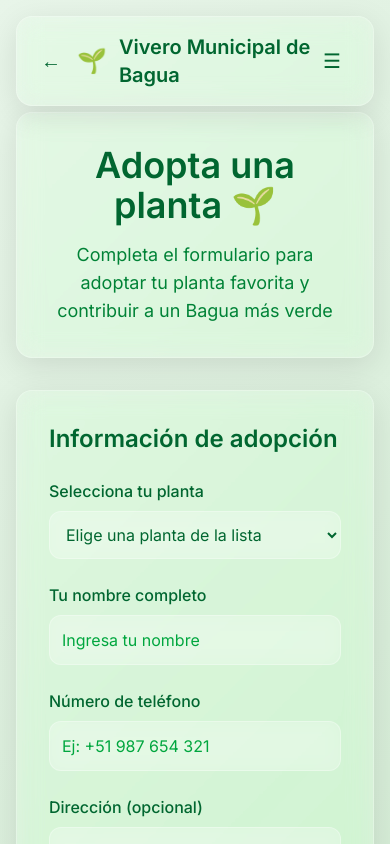
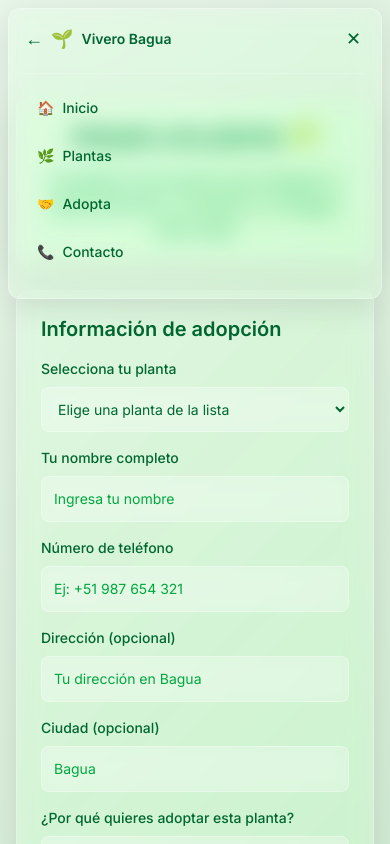
Before and after one commit to edalvb/adopta-verde-bagua, a Next.js app: page /adoption in a window 390 px wide. Both pictures are taken after a click on the button "Abrir menú". Shown: the top 844 px of the page. Built offline with nearby package versions, Linux system fonts and the light colour scheme.

Commit message:
Mejorar diseño y funcionalidad de la Navbar, agregar animaciones al menú móvil y ajustar estilos en las páginas de adopción y principal.

```diff
--- a/src/app/components/Navbar.tsx
+++ b/src/app/components/Navbar.tsx
@@ -1,32 +1,57 @@
 "use client";
+import { useState, useEffect } from "react";
 
 interface NavbarProps {
   showBackButton?: boolean;
 }
 
 export function Navbar({ showBackButton = false }: NavbarProps) {
+  const [isMobileMenuOpen, setIsMobileMenuOpen] = useState(false);
+
+  const toggleMobileMenu = () => {
+    setIsMobileMenuOpen(!isMobileMenuOpen);
+  };
+
+  const closeMobileMenu = () => {
+    setIsMobileMenuOpen(false);
+  };
+
+  // Cerrar menú cuando se hace clic fuera o se presiona Escape
+  useEffect(() => {
+    const handleEscape = (e: KeyboardEvent) => {
+      if (e.key === 'Escape') {
+        setIsMobileMenuOpen(false);
+      }
+    };
+
+    if (isMobileMenuOpen) {
+      document.addEventListener('keydown', handleEscape);
+      return () => document.removeEventListener('keydown', handleEscape);
+    }
+  }, [isMobileMenuOpen]);
   return (
-    <nav className="glass-card fixed top-4 left-4 right-4 z-50 px-6 py-4">
+    <nav className="glass-card fixed top-2 sm:top-4 left-2 sm:left-4 right-2 sm:right-4 z-50 px-4 sm:px-6 py-3 sm:py-4">
       <div className="flex items-center justify-between max-w-6xl mx-auto">
-        <div className="flex items-center gap-4">
+        <div className="flex items-center gap-2 sm:gap-4">
           {showBackButton && (
             <a
               href="/"
-              className="flex items-center gap-2 text-green-800 hover:text-green-600 transition-colors font-medium"
+              className="flex items-center gap-1 sm:gap-2 text-green-800 hover:text-green-600 transition-colors font-medium text-sm sm:text-base"
             >
-              <span className="text-xl">←</span>
+              <span className="text-lg sm:text-xl">←</span>
               <span className="hidden sm:inline">Volver</span>
             </a>
           )}
-          <div className="flex items-center gap-3">
-            <span className="text-2xl">🌱</span>
-            <h1 className="text-xl font-poppins font-bold text-green-800">
-              Vivero Municipal de Bagua
+          <div className="flex items-center gap-2 sm:gap-3">
+            <span className="text-lg sm:text-2xl">🌱</span>
+            <h1 className="text-sm sm:text-lg lg:text-xl font-poppins font-bold text-green-800">
+              <span className="hidden sm:inline">Vivero Municipal de Bagua</span>
+              <span className="sm:hidden">Vivero Bagua</span>
             </h1>
           </div>
         </div>
 
-        <div className="hidden md:flex items-center gap-6">
+        <div className="hidden md:flex items-center gap-4 lg:gap-6 text-sm lg:text-base">
           <a
             href="/"
             className="text-green-800 hover:text-green-600 font-medium transition-colors"
@@ -55,11 +80,57 @@ export function Navbar({ showBackButton = false }: NavbarProps) {
 
         {/* Mobile menu button */}
         <div className="md:hidden">
-          <button className="text-green-800 p-2">
-            <span className="text-xl">☰</span>
+          <button
+            className="text-green-800 p-1 sm:p-2 hover:text-green-600 transition-colors"
+            onClick={toggleMobileMenu}
+            aria-label="Abrir menú"
+          >
+            <span className="text-lg sm:text-xl">
+              {isMobileMenuOpen ? '✕' : '☰'}
+            </span>
           </button>
         </div>
       </div>
+
+      {/* Mobile menu dropdown */}
+      {isMobileMenuOpen && (
+        <div className="md:hidden mt-4 py-4 border-t border-white/20 mobile-menu-enter">
+          <div className="flex flex-col space-y-3">
+            <a
+              href="/"
+              className="text-green-800 hover:text-green-600 hover:bg-white/10 font-medium transition-all duration-200 px-3 py-2 rounded-lg text-sm flex items-center gap-2"
+              onClick={closeMobileMenu}
+            >
+              <span>🏠</span>
+              <span>Inicio</span>
+            </a>
+            <a
+              href="/#plantas"
+              className="text-green-800 hover:text-green-600 hover:bg-white/10 font-medium transition-all duration-200 px-3 py-2 rounded-lg text-sm flex items-center gap-2"
+              onClick={closeMobileMenu}
+            >
+              <span>🌿</span>
+              <span>Plantas</span>
+            </a>
+            <a
+              href="/adoption"
+              className="text-green-800 hover:text-green-600 hover:bg-white/10 font-medium transition-all duration-200 px-3 py-2 rounded-lg text-sm flex items-center gap-2"
+              onClick={closeMobileMenu}
+            >
+              <span>🤝</span>
+              <span>Adopta</span>
+            </a>
+            <a
+              href="#contacto"
+              className="text-green-800 hover:text-green-600 hover:bg-white/10 font-medium transition-all duration-200 px-3 py-2 rounded-lg text-sm flex items-center gap-2"
+              onClick={closeMobileMenu}
+            >
+              <span>📞</span>
+              <span>Contacto</span>
+            </a>
+          </div>
+        </div>
+      )}
     </nav>
   );
 }
--- a/src/app/globals.css
+++ b/src/app/globals.css
@@ -37,6 +37,7 @@
   border: 1px solid rgba(255, 255, 255, 0.3);
   backdrop-filter: blur(8px);
   border-radius: 0.75rem;
+  transition: all 0.3s ease;
 }
 
 .glass-input:focus {
@@ -52,6 +53,45 @@
   color: #2E7D32;
 }
 
+/* Responsive utilities */
+@media (max-width: 640px) {
+  .glass-card {
+    border-radius: 0.75rem;
+  }
+
+  .glass-input {
+    border-radius: 0.5rem;
+  }
+}
+
+/* Mobile menu animation */
+@media (max-width: 767px) {
+  .mobile-menu-enter {
+    animation: slideDown 0.3s ease-out;
+  }
+
+  @keyframes slideDown {
+    from {
+      opacity: 0;
+      transform: translateY(-10px);
+    }
+    to {
+      opacity: 1;
+      transform: translateY(0);
+    }
+  }
+}
+
+/* Prevent horizontal scroll on mobile */
+html, body {
+  overflow-x: hidden;
+}
+
+/* Smooth scrolling */
+html {
+  scroll-behavior: smooth;
+}
+
 body {
   background: linear-gradient(135deg, #E8F5E9, #C8E6C9);
   color: var(--foreground);
--- a/src/features/adoption/presentation/pages/adoption/components/Adoption_layout.tsx
+++ b/src/features/adoption/presentation/pages/adoption/components/Adoption_layout.tsx
@@ -38,47 +38,47 @@ export function AdoptionLayout() {
   const selected = plants.find((p) => p.id === plantId);
 
   return (
-    <div className="min-h-screen font-inter py-8">
+    <div className="min-h-screen font-inter py-4 sm:py-8">
       {/* Header Navigation */}
       <Navbar showBackButton={true} />
 
-      <div className="max-w-4xl mx-auto px-4 pt-20">
+      <div className="max-w-4xl mx-auto px-4 sm:px-6 lg:px-8 pt-20">
         {/* Title Section */}
-        <div className="glass-card p-8 mb-8 text-center">
-          <h1 className="text-4xl font-poppins font-bold text-green-800 mb-4">
+        <div className="glass-card p-6 sm:p-8 mb-6 sm:mb-8 text-center">
+          <h1 className="text-2xl sm:text-3xl lg:text-4xl font-poppins font-bold text-green-800 mb-4">
             Adopta una planta 🌱
           </h1>
-          <p className="text-green-700 text-lg">
+          <p className="text-green-700 text-base sm:text-lg">
             Completa el formulario para adoptar tu planta favorita y contribuir a un Bagua más verde
           </p>
         </div>
 
         {isLoading && (
-          <div className="glass-card p-6 text-center mb-6">
-            <p className="text-green-600">Cargando plantas disponibles...</p>
+          <div className="glass-card p-4 sm:p-6 text-center mb-4 sm:mb-6">
+            <p className="text-green-600 text-sm sm:text-base">Cargando plantas disponibles...</p>
           </div>
         )}
 
         {error && (
-          <div className="glass-card p-6 text-center mb-6 border-red-200">
-            <p className="text-red-600 font-medium">{error}</p>
+          <div className="glass-card p-4 sm:p-6 text-center mb-4 sm:mb-6 border-red-200">
+            <p className="text-red-600 font-medium text-sm sm:text-base">{error}</p>
           </div>
         )}
 
-        <div className="grid lg:grid-cols-2 gap-8">
+        <div className="grid lg:grid-cols-2 gap-6 lg:gap-8">
           {/* Formulario */}
-          <div className="glass-card p-8">
-            <h2 className="text-2xl font-poppins font-semibold text-green-800 mb-6">
+          <div className="glass-card p-6 sm:p-8">
+            <h2 className="text-xl sm:text-2xl font-poppins font-semibold text-green-800 mb-4 sm:mb-6">
               Información de adopción
             </h2>
 
-            <form className="space-y-6" onSubmit={onSubmit} noValidate>
+            <form className="space-y-4 sm:space-y-6" onSubmit={onSubmit} noValidate>
               <div>
-                <label className="block mb-2 font-medium text-green-800">
+                <label className="block mb-2 font-medium text-green-800 text-sm sm:text-base">
                   Selecciona tu planta
                 </label>
                 <select
-                  className="glass-input w-full p-3 text-green-800 placeholder-green-600"
+                  className="glass-input w-full p-3 text-green-800 placeholder-green-600 text-sm sm:text-base"
                   {...register("plantId")}
                   onChange={(e) => {
                     const id = e.target.value;
@@ -94,7 +94,7 @@ export function AdoptionLayout() {
                   ))}
                 </select>
                 {errors.plantId && (
-                  <p className="mt-1 text-sm text-red-600 bg-red-50/50 p-2 rounded">
+                  <p className="mt-1 text-xs sm:text-sm text-red-600 bg-red-50/50 p-2 rounded">
                     Por favor selecciona una planta
                   </p>
                 )}
@@ -103,108 +103,108 @@ export function AdoptionLayout() {
               <input type="hidden" {...register("plantCommonName")} />
 
               <div>
-                <label className="block mb-2 font-medium text-green-800">
+                <label className="block mb-2 font-medium text-green-800 text-sm sm:text-base">
                   Tu nombre completo
                 </label>
                 <input
-                  className="glass-input w-full p-3 text-green-800 placeholder-green-600"
+                  className="glass-input w-full p-3 text-green-800 placeholder-green-600 text-sm sm:text-base"
                   placeholder="Ingresa tu nombre"
                   {...register("adopterName")}
                 />
                 {errors.adopterName && (
-                  <p className="mt-1 text-sm text-red-600 bg-red-50/50 p-2 rounded">
+                  <p className="mt-1 text-xs sm:text-sm text-red-600 bg-red-50/50 p-2 rounded">
                     El nombre es requerido
                   </p>
                 )}
               </div>
 
               <div>
-                <label className="block mb-2 font-medium text-green-800">
+                <label className="block mb-2 font-medium text-green-800 text-sm sm:text-base">
                   Número de teléfono
                 </label>
                 <input
-                  className="glass-input w-full p-3 text-green-800 placeholder-green-600"
+                  className="glass-input w-full p-3 text-green-800 placeholder-green-600 text-sm sm:text-base"
                   placeholder="Ej: +51 987 654 321"
                   {...register("phone")}
                 />
                 {errors.phone && (
-                  <p className="mt-1 text-sm text-red-600 bg-red-50/50 p-2 rounded">
+                  <p className="mt-1 text-xs sm:text-sm text-red-600 bg-red-50/50 p-2 rounded">
                     Ingresa un número de teléfono válido
                   </p>
                 )}
               </div>
 
               <div>
-                <label className="block mb-2 font-medium text-green-800">
+                <label className="block mb-2 font-medium text-green-800 text-sm sm:text-base">
                   Dirección (opcional)
                 </label>
                 <input
-                  className="glass-input w-full p-3 text-green-800 placeholder-green-600"
+                  className="glass-input w-full p-3 text-green-800 placeholder-green-600 text-sm sm:text-base"
                   placeholder="Tu dirección en Bagua"
                   {...register("address")}
                 />
               </div>
 
               <div>
-                <label className="block mb-2 font-medium text-green-800">
+                <label className="block mb-2 font-medium text-green-800 text-sm sm:text-base">
                   Ciudad (opcional)
                 </label>
                 <input
-                  className="glass-input w-full p-3 text-green-800 placeholder-green-600"
+                  className="glass-input w-full p-3 text-green-800 placeholder-green-600 text-sm sm:text-base"
                   placeholder="Bagua"
                   {...register("city")}
                 />
               </div>
 
               <div>
-                <label className="block mb-2 font-medium text-green-800">
+                <label className="block mb-2 font-medium text-green-800 text-sm sm:text-base">
                   ¿Por qué quieres adoptar esta planta?
                 </label>
                 <textarea
-                  className="glass-input w-full p-3 text-green-800 placeholder-green-600"
+                  className="glass-input w-full p-3 text-green-800 placeholder-green-600 text-sm sm:text-base resize-none"
                   rows={4}
                   placeholder="Cuéntanos tu motivación (mínimo 10 caracteres)"
                   {...register("reason")}
                 />
                 {errors.reason && (
-                  <p className="mt-1 text-sm text-red-600 bg-red-50/50 p-2 rounded">
+                  <p className="mt-1 text-xs sm:text-sm text-red-600 bg-red-50/50 p-2 rounded">
                     Explica tu motivo (mínimo 10 caracteres)
                   </p>
                 )}
               </div>
 
-              <div className="flex items-start gap-3 p-4 bg-white/10 rounded-xl border border-white/20">
+              <div className="flex items-start gap-3 p-3 sm:p-4 bg-white/10 rounded-xl border border-white/20">
                 <input
                   type="checkbox"
-                  className="mt-1 w-4 h-4 text-green-600 rounded focus:ring-green-500"
+                  className="mt-1 w-4 h-4 text-green-600 rounded focus:ring-green-500 flex-shrink-0"
                   {...register("consent")}
                 />
-                <span className="text-sm text-green-800 leading-relaxed">
+                <span className="text-xs sm:text-sm text-green-800 leading-relaxed">
                   Acepto que mis datos sean compartidos con el vivero municipal para la gestión de la adopción.
                   Estos datos serán tratados conforme a la Ley de Protección de Datos Personales.
                 </span>
               </div>
               {errors.consent && (
-                <p className="text-sm text-red-600 bg-red-50/50 p-2 rounded">
+                <p className="text-xs sm:text-sm text-red-600 bg-red-50/50 p-2 rounded">
                   Debes aceptar el consentimiento para continuar
                 </p>
               )}
 
               <button
-                className="w-full px-6 py-4 bg-green-600 hover:bg-green-700 text-white font-poppins font-semibold rounded-xl shadow-lg transition-all duration-300 transform hover:scale-105 flex items-center justify-center gap-2"
+                className="w-full px-4 sm:px-6 py-3 sm:py-4 bg-green-600 hover:bg-green-700 text-white font-poppins font-semibold rounded-xl shadow-lg transition-all duration-300 transform hover:scale-105 flex items-center justify-center gap-2 text-sm sm:text-base"
                 type="submit"
               >
                 <span>📱</span>
-                Enviar solicitud por WhatsApp
+                <span className="text-center">Enviar solicitud por WhatsApp</span>
               </button>
             </form>
           </div>
 
           {/* Vista previa de la planta seleccionada */}
-          <div className="space-y-6">
+          <div className="space-y-4 sm:space-y-6">
             {selected ? (
-              <div className="glass-card p-8">
-                <h3 className="text-2xl font-poppins font-semibold text-green-800 mb-6">
+              <div className="glass-card p-6 sm:p-8">
+                <h3 className="text-xl sm:text-2xl font-poppins font-semibold text-green-800 mb-4 sm:mb-6">
                   Tu planta seleccionada
                 </h3>
 
@@ -221,22 +221,22 @@ export function AdoptionLayout() {
                       />
                     ) : (
                       <div className="absolute inset-0 flex items-center justify-center text-green-600 bg-green-50/50">
-                        <span className="text-6xl">🌿</span>
+                        <span className="text-4xl sm:text-6xl">🌿</span>
                       </div>
                     )}
                   </div>
 
                   <div className="text-center">
-                    <h4 className="text-2xl font-poppins font-bold text-green-800 mb-2">
+                    <h4 className="text-xl sm:text-2xl font-poppins font-bold text-green-800 mb-2">
                       {selected.commonName}
                     </h4>
                     {selected.scientificName && (
-                      <p className="text-green-600 italic mb-4 text-lg">
+                      <p className="text-green-600 italic mb-3 sm:mb-4 text-base sm:text-lg">
                         {selected.scientificName}
                       </p>
                     )}
                     {selected.description && (
-                      <p className="text-green-700 leading-relaxed">
+                      <p className="text-green-700 leading-relaxed text-sm sm:text-base">
                         {selected.description}
                       </p>
                     )}
@@ -244,12 +244,12 @@ export function AdoptionLayout() {
                 </div>
               </div>
             ) : (
-              <div className="glass-card p-8 text-center">
-                <div className="text-6xl mb-4">🌱</div>
-                <h3 className="text-xl font-poppins font-semibold text-green-800 mb-2">
+              <div className="glass-card p-6 sm:p-8 text-center">
+                <div className="text-4xl sm:text-6xl mb-4">🌱</div>
+                <h3 className="text-lg sm:text-xl font-poppins font-semibold text-green-800 mb-2">
                   Selecciona una planta
                 </h3>
-                <p className="text-green-600">
+                <p className="text-green-600 text-sm sm:text-base">
                   Elige tu planta favorita del formulario para ver más detalles aquí
                 </p>
               </div>
```
Also changed, not shown: src/app/page.tsx (+21 -21 lines).
